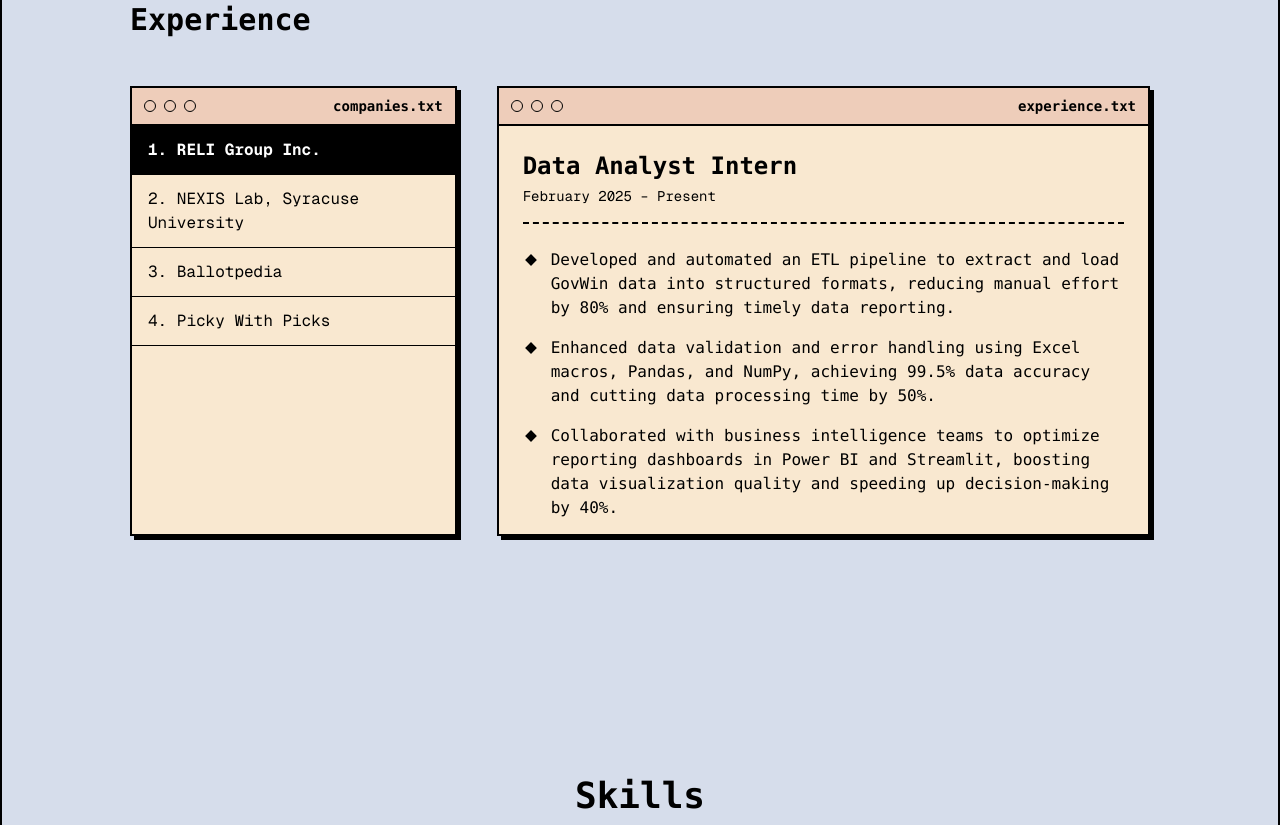
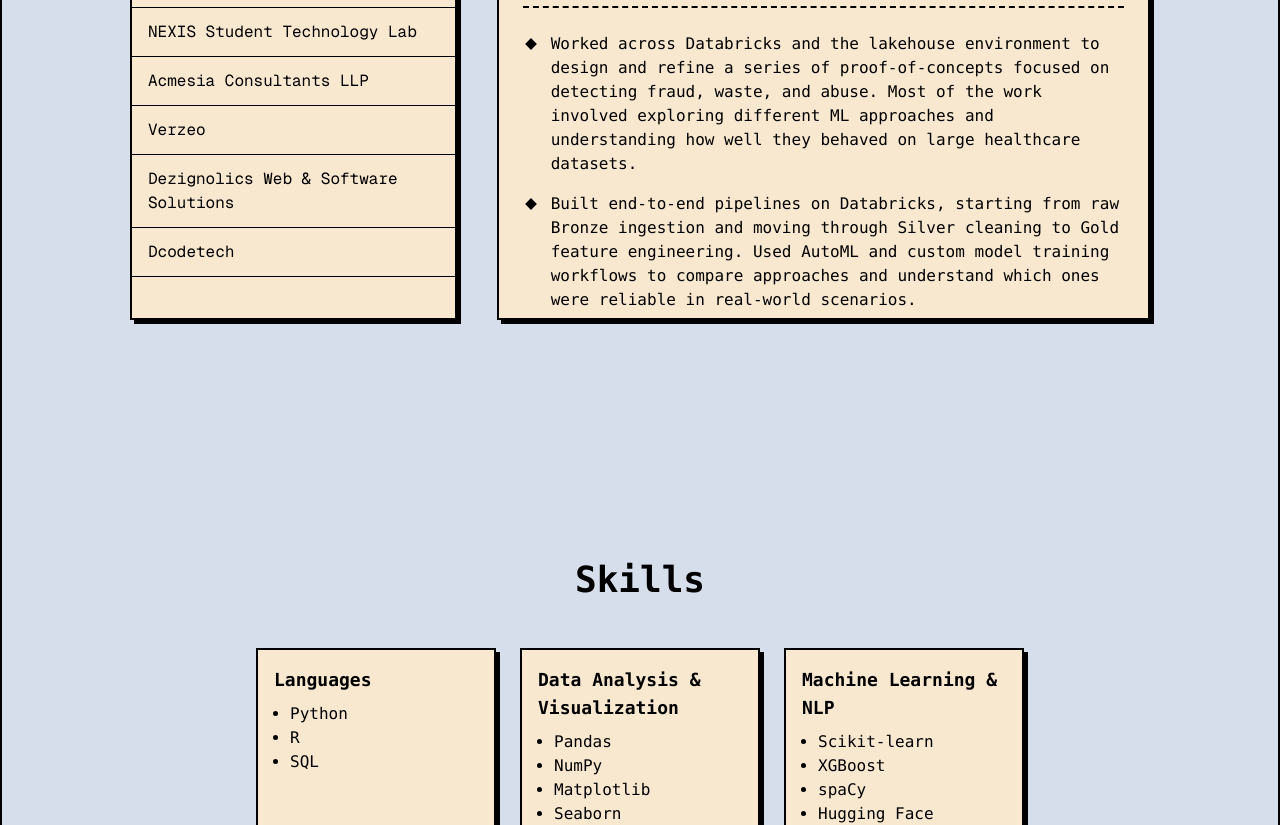
Before and after one commit to egnyani/gnyani-portfolio, a Next.js app: page / in a window 1280 px wide. Shown: the part 1540-2365 px from the top of the page. Built offline with nearby package versions, Linux system fonts and the light colour scheme.

Commit message:
Update portfolio: refresh intro section, fix experience component, and update resume

```diff
--- a/src/components/Experience.tsx
+++ b/src/components/Experience.tsx
@@ -22,13 +22,13 @@
 
 // Company Button Component
 interface CompanyButtonProps {
-  index: number;
   company: string;
+  experienceId: string;
   isSelected: boolean;
   onClick: () => void;
 }
 
-const CompanyButton = ({ index, company, isSelected, onClick }: CompanyButtonProps) => (
+const CompanyButton = ({ company, experienceId, isSelected, onClick }: CompanyButtonProps) => (
   <button
     className={`w-full text-left px-4 py-3 font-mono text-base border-b border-black transition-all duration-200 ${
       isSelected
@@ -39,7 +39,7 @@
     aria-selected={isSelected}
     role="tab"
   >
-    {index + 1}. {company}
+    {company}
   </button>
 );
 
@@ -90,19 +90,19 @@
 );
 
 const Experience = () => {
-  // Track the currently selected company
-  const [selectedCompany, setSelectedCompany] = useState<string>(experiences[0].company);
+  // Track the currently selected experience by id
+  const [selectedExperienceId, setSelectedExperienceId] = useState<string>(experiences[0].id);
   const experienceDetailsRef = useRef<HTMLDivElement>(null);
 
   // Find the selected experience
-  const selectedExperience = experiences.find(exp => exp.company === selectedCompany) || experiences[0];
+  const selectedExperience = experiences.find(exp => exp.id === selectedExperienceId) || experiences[0];
 
-  // Reset scroll position when company changes
+  // Reset scroll position when experience changes
   useEffect(() => {
     if (experienceDetailsRef.current) {
       experienceDetailsRef.current.scrollTop = 0;
     }
-  }, [selectedCompany]);
+  }, [selectedExperienceId]);
 
   return (
     <section id="experience" className="bg-[#d6ddeb] px-16 md:px-24 lg:px-32 py-30">
@@ -113,13 +113,13 @@
         <div className="md:w-1/3">
           <WindowContainer title="companies.txt">
             <div className="overflow-y-scroll custom-scrollbar flex-grow">
-              {experiences.map((exp, index) => (
+              {experiences.map((exp) => (
                 <CompanyButton
                   key={exp.id}
-                  index={index}
                   company={exp.company}
-                  isSelected={exp.company === selectedCompany}
-                  onClick={() => setSelectedCompany(exp.company)}
+                  experienceId={exp.id}
+                  isSelected={exp.id === selectedExperienceId}
+                  onClick={() => setSelectedExperienceId(exp.id)}
                 />
               ))}
             </div>
--- a/src/data/experienceData.ts
+++ b/src/data/experienceData.ts
@@ -13,133 +13,157 @@
 }
 
 // Export the experiences data
-export const experiences: Experience[] =[
+export const experiences: Experience[] = [
   {
     id: "reli",
-    role: "Data Analyst Intern",
+    role: "Software Developer",
     company: "RELI Group Inc.",
-    period: "February 2025 – Present",
+    period: "September 2025 – Present",
     bullets: [
       {
         id: "reli-1",
-        text: "Developed and automated an ETL pipeline to extract and load GovWin data into structured formats, reducing manual effort by 80% and ensuring timely data reporting."
+        text: "Worked across Databricks and the lakehouse environment to design and refine a series of proof-of-concepts focused on detecting fraud, waste, and abuse. Most of the work involved exploring different ML approaches and understanding how well they behaved on large healthcare datasets."
       },
       {
         id: "reli-2",
-        text: "Enhanced data validation and error handling using Excel macros, Pandas, and NumPy, achieving 99.5% data accuracy and cutting data processing time by 50%."
+        text: "Built end-to-end pipelines on Databricks, starting from raw Bronze ingestion and moving through Silver cleaning to Gold feature engineering. Used AutoML and custom model training workflows to compare approaches and understand which ones were reliable in real-world scenarios."
       },
       {
         id: "reli-3",
-        text: "Collaborated with business intelligence teams to optimize reporting dashboards in Power BI and Streamlit, boosting data visualization quality and speeding up decision-making by 40%."
+        text: "Developed backend components, Spark jobs, and internal data services that supported the ML efforts, while also helping the team test ideas faster by creating small tools to visualize features, inspect anomalies, and compare model outputs side by side."
+      }
+    ]
+  },
+
+  {
+    id: "intern-reli",
+    role: "Software Developer Intern",
+    company: "RELI Group Inc.",
+    period: "February 2025 – October 2025",
+    bullets: [
+      {
+        id: "intern-reli-1",
+        text: "Helped build a full-stack internal platform using FastAPI, React, Azure SQL, and Docker. The system supported day-to-day workflows across teams and became a stable part of the internal tooling ecosystem."
       },
       {
-        id: "reli-4",
-        text: "Built a keyword-scoring engine using TF-IDF and custom rules to auto-rank government opportunities based on relevance to internal capability statements."
+        id: "intern-reli-2",
+        text: "Worked on a contract intelligence platform based on Spring Boot microservices, where I integrated Redis caching, added ML-driven processing steps, and improved how the system handled complex document loads."
       },
       {
-        id: "reli-5",
-        text: "Created reusable Python scripts and API connectors to automate weekly refresh of business reports, eliminating repetitive tasks for multiple departments."
+        id: "intern-reli-3",
+        text: "Designed and iterated on RAG pipelines using FAISS vector stores and different orchestration patterns. Spent a lot of time experimenting with embeddings and retrieval setups to find combinations that were both accurate and production-friendly."
       },
       {
-        id: "reli-6",
-        text: "Coordinated with project managers to design a scoring logic for prioritizing GovWin bids, integrating historical win-loss analysis for strategic decision-making."
+        id: "intern-reli-4",
+        text: "Collaborated closely with engineering and product teams, breaking down messy problems into smaller experiments and turning those findings into working components that fit into the broader platform."
+      }
+    ]
+  },
+
+  {
+    id: "nexis",
+    role: "Software Engineer Intern",
+    company: "NEXIS Student Technology Lab",
+    period: "May 2024 – May 2025",
+    bullets: [
+      {
+        id: "nexis-1",
+        text: "Designed ETL pipelines in Python, SQL, and Apache Spark to clean, validate, and standardize large sets of electoral data. Focused on building a structure that was reproducible, auditable, and easy for analysts to work with."
+      },
+      {
+        id: "nexis-2",
+        text: "Built backend services using FastAPI and Spring Boot, including REST APIs and basic anomaly-detection logic to help detect inconsistencies in incoming records."
+      },
+      {
+        id: "nexis-3",
+        text: "Implemented containerized workflows using Docker and Jenkins, which allowed the lab to move experiments from notebooks into repeatable CI/CD pipelines."
+      },
+      {
+        id: "nexis-4",
+        text: "Worked with researchers and analysts to translate data findings into clear reports and visual summaries, helping non-technical teams understand the story behind the data."
+      }
+    ]
+  },
+
+  {
+    id: "acmesia",
+    role: "Software Engineer",
+    company: "Acmesia Consultants LLP",
+    period: "May 2020 – July 2023",
+    bullets: [
+      {
+        id: "acmesia-1",
+        text: "Built a full-stack client portal using Flask/Django, React, and MongoDB as part of a microservices setup. The application handled daily client operations and significantly reduced manual coordination across teams."
+      },
+      {
+        id: "acmesia-2",
+        text: "Developed Node.js microservices with PostgreSQL and Redis to support real-time dashboards and reporting tools. Focused heavily on reliability, caching strategies, and consistent API behavior under load."
+      },
+      {
+        id: "acmesia-3",
+        text: "Designed a serverless backend on AWS using Lambda, API Gateway, and RDS. The system became the backbone for several customer-facing features and helped scale the platform without needing dedicated infrastructure management."
       }
     ]
   },
   {
-    id: "nexis",
-    role: "AI Researcher",
-    company: "NEXIS Lab, Syracuse University",
-    period: "February 2025 – May 2025",
+    id: "verzeo",
+    role: "Software Developer Intern",
+    company: "Verzeo",
+    period: "May 2020 – Aug 2020",
     bullets: [
       {
-        id: "nexis-1",
-        text: "Utilized Hugging Face’s distilbert-base-uncased model for sentiment analysis on 10,000+ social media posts, achieving 92% accuracy and reducing manual labeling by 60%."
+        id: "verzeo-1",
+        text: "Worked on small AI and data projects where I analyzed user behavior patterns using Python, NumPy, and scikit-learn to understand how people interacted with early product features."
       },
       {
-        id: "nexis-2",
-        text: "Built a responsive Streamlit dashboard to visualize sentiment trends, keyword frequency, and model predictions in real time, reducing stakeholder review time by 40%."
+        id: "verzeo-2",
+        text: "Built simple predictive models and experimented with collaborative filtering techniques, which helped the team test out basic personalization ideas."
       },
       {
-        id: "nexis-3",
-        text: "Integrated BERT-based NLP pipelines into the research workflow, reducing manual text tagging by 40 hours per week and improving research efficiency."
+        id: "verzeo-3",
+        text: "Cleaned and prepared datasets, optimized a few slow scripts, and helped streamline the internal workflow so insights could be generated faster."
+      },
+    ]
+  },
+  {
+    id: "dezignolics",
+    role: "Python Developer Intern",
+    company: "Dezignolics Web & Software Solutions",
+    period: "May 2019 – Aug 2019",
+    bullets: [
+      {
+        id: "dez-1",
+        text: "Built Python automation scripts to collect and process data from websites using libraries like BeautifulSoup and Requests."
       },
       {
-        id: "nexis-4",
-        text: "Fine-tuned DistilBERT using domain-specific data to enhance the model's understanding of misinformation and improve classification of harmful content."
+        id: "dez-2",
+        text: "Helped maintain and improve internal scraping workflows, making them more reliable for repeated daily runs."
       },
       {
-        id: "nexis-5",
-        text: "Designed a comparative study of transformer models versus traditional ML techniques (Logistic Regression, SVM) to advocate for scalable AI deployment."
-      },
-      {
-        id: "nexis-6",
-        text: "Conducted error analysis on false positives to iteratively improve NLP pipeline thresholds, increasing precision by 8% across critical misinformation categories."
+        id: "dez-3",
+        text: "Assisted in organizing raw scraped data into a structured format so it could be used for simple analytics and client reports."
       }
     ]
   },
   {
-    id: "ballot",
-    role: "Research Fellow",
-    company: "Ballotpedia",
-    period: "January 2025 – March 2025",
+    id: "dcodetech",
+    role: "Web Developer Intern",
+    company: "Dcodetech",
+    period: "Jan 2018 – Apr 2018",
     bullets: [
       {
-        id: "ballot-1",
-        text: "Led data validation projects by analyzing and cross-referencing 1,000+ electoral records using SQL and R, improving accuracy to 95%+ and speeding up retrieval by 30%."
+        id: "dc-1",
+        text: "Designed and built a small static website using HTML5, CSS3, and vanilla JavaScript as part of the company’s internal training projects."
       },
       {
-        id: "ballot-2",
-        text: "Built automated research scripts in Python and Pandas for data extraction and processing, reducing manual verification time by 20%."
+        id: "dc-2",
+        text: "Learned the basics of responsive layouts, navigation flow, and making web pages load faster on lower-end devices."
       },
       {
-        id: "ballot-3",
-        text: "Collaborated with data scientists to deploy XGBoost-based anomaly detection models, identifying inconsistencies and reducing public-facing data errors by 25%."
-      },
-      {
-        id: "ballot-4",
-        text: "Designed a reproducible R Markdown workflow to automate report generation and visual summaries for public election data."
-      },
-      {
-        id: "ballot-5",
-        text: "Worked closely with policy analysts to interpret data-driven findings and translate them into publicly digestible narratives and infographics."
-      },
-      {
-        id: "ballot-6",
-        text: "Developed SQL-based triggers and logging mechanisms to track and flag inconsistencies in new electoral data entries for audit purposes."
-      }
-    ]
-  },
-  {
-    id: "pwp",
-    role: "Founder & Data Analyst",
-    company: "Picky With Picks",
-    period: "March 2022 – May 2023",
-    bullets: [
-      {
-        id: "pwp-1",
-        text: "Conducted customer segmentation using K-means clustering, Python, and SQL, increasing email campaign CTR by 35% and conversions by 18%."
-      },
-      {
-        id: "pwp-2",
-        text: "Designed and deployed over 5 interactive Tableau dashboards for retail clients, automating KPIs and saving 40 hours/month in manual reporting."
-      },
-      {
-        id: "pwp-3",
-        text: "Cleaned and transformed customer record datasets using SQL and Excel, enhancing reporting reliability and improving data accuracy by 28%."
-      },
-      {
-        id: "pwp-4",
-        text: "A/B tested landing pages and content strategy using Google Analytics, optimizing for bounce rate and increasing user engagement time by 22%."
-      },
-      {
-        id: "pwp-5",
-        text: "Implemented recommendation logic using collaborative filtering techniques to personalize product suggestions on the platform."
-      },
-      {
-        id: "pwp-6",
-        text: "Built backend automation scripts for order processing and inventory tracking, reducing manual work and improving fulfillment accuracy."
+        id: "dc-3",
+        text: "Collaborated with mentors to refine UI components and improve accessibility for users visiting on mobile browsers."
       }
     ]
   }
+
 ];
```
Also changed, not shown: src/components/Greeting.tsx (+5 -10 lines), 2 other files (tests, documents, lock files or other folders).
